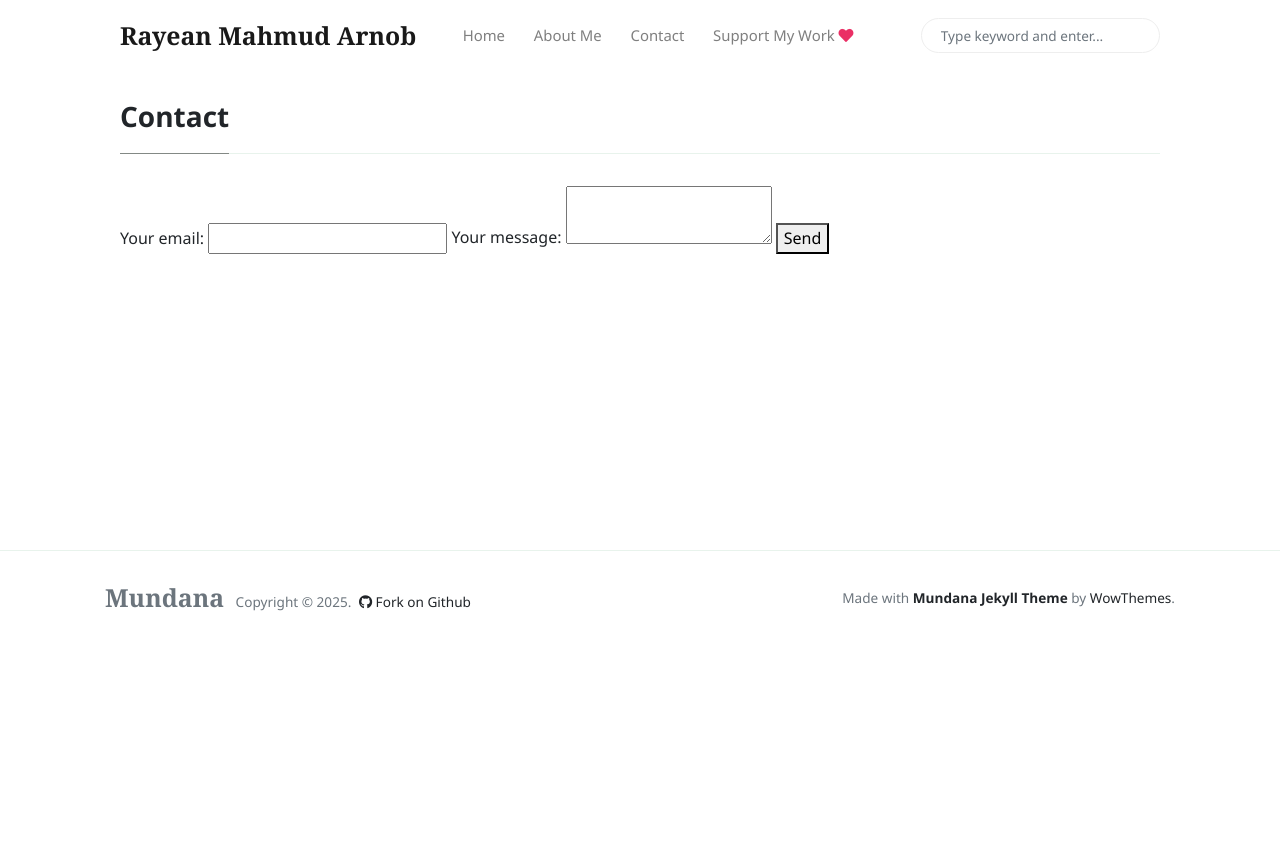
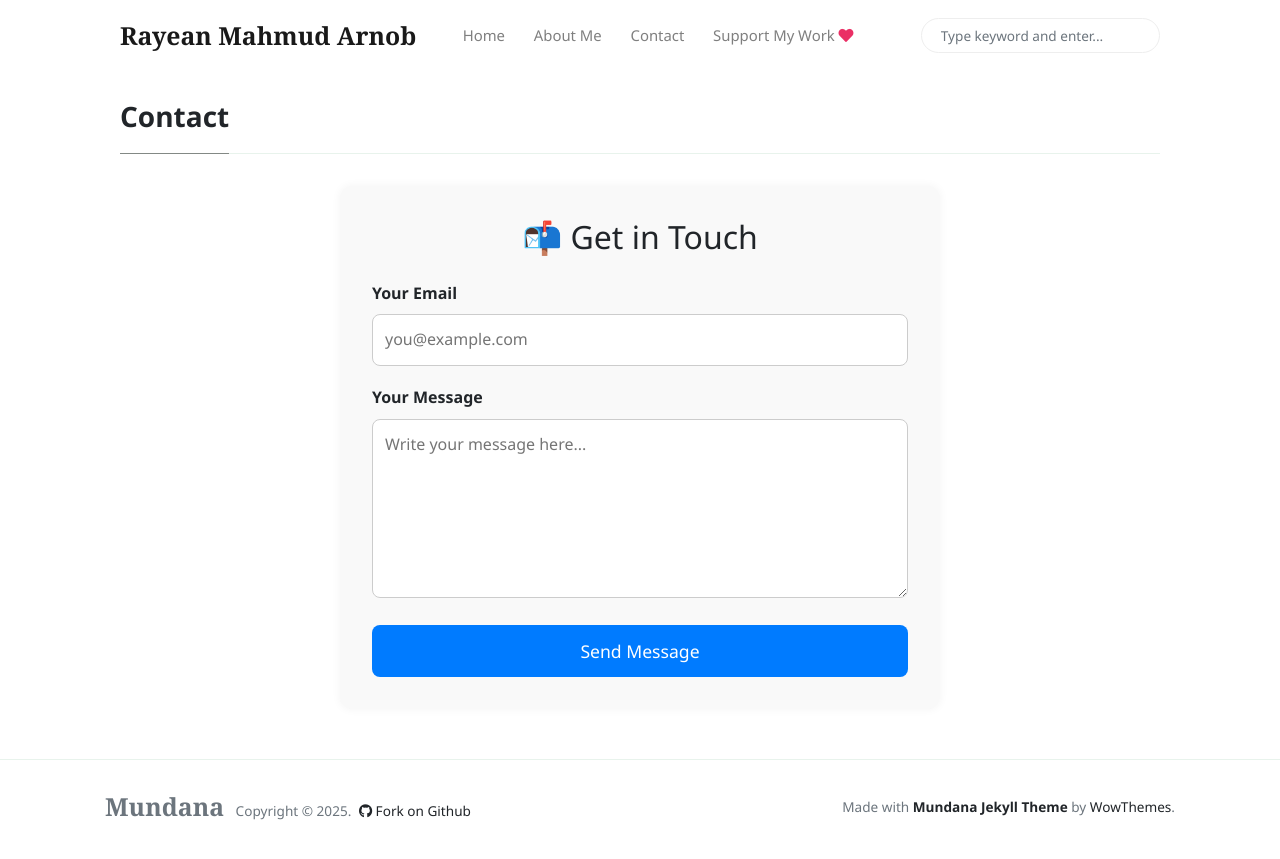
Before and after one commit to Rayean-Mahmud/rayean-mahmud.github.io, a Jekyll site: the page built from _pages/contact.md, in a window 1280 px wide. Shown: the top 859 px of the page. Built offline with Jekyll 4.4.1, drawn with Linux system fonts in a browser that asks for light colours; nearby versions of some CDN libraries; some of the changed lines change nothing that is shown.

Commit message:
Update contact.md

```diff
--- a/_pages/contact.md
+++ b/_pages/contact.md
@@ -1,20 +1,65 @@
 ---
 title: "Contact"
 permalink: "/contact.html"
+layout: page
 ---
 
-<form
-  action="https://formspree.io/f/xovwdvzk"
-  method="POST"
->
-  <label>
-    Your email:
-    <input type="email" name="email">
-  </label>
-  <label>
-    Your message:
-    <textarea name="message"></textarea>
-  </label>
-  <!-- your other form fields go here -->
-  <button type="submit">Send</button>
-</form>
+<style>
+  .contact-form {
+    max-width: 600px;
+    margin: 2rem auto;
+    padding: 2rem;
+    background-color: #f9f9f9;
+    border-radius: 12px;
+    box-shadow: 0 0 10px rgba(0,0,0,0.05);
+  }
+
+  .contact-form h2 {
+    text-align: center;
+    margin-bottom: 1.5rem;
+  }
+
+  .contact-form label {
+    display: block;
+    margin-bottom: 0.5rem;
+    font-weight: 600;
+  }
+
+  .contact-form input,
+  .contact-form textarea {
+    width: 100%;
+    padding: 0.75rem;
+    margin-bottom: 1.2rem;
+    border: 1px solid #ccc;
+    border-radius: 8px;
+    font-size: 1rem;
+  }
+
+  .contact-form button {
+    width: 100%;
+    padding: 0.75rem;
+    background-color: #007bff;
+    color: #fff;
+    font-size: 1.1rem;
+    border: none;
+    border-radius: 8px;
+    cursor: pointer;
+  }
+
+  .contact-form button:hover {
+    background-color: #0056b3;
+  }
+</style>
+
+<div class="contact-form">
+  <h2>📬 Get in Touch</h2>
+  <form action="https://formspree.io/f/xovwdvzk" method="POST">
+    <label for="email">Your Email</label>
+    <input type="email" name="email" id="email" placeholder="you@example.com" required>
+
+    <label for="message">Your Message</label>
+    <textarea name="message" id="message" rows="6" placeholder="Write your message here..." required></textarea>
+
+    <button type="submit">Send Message</button>
+  </form>
+</div>
```
